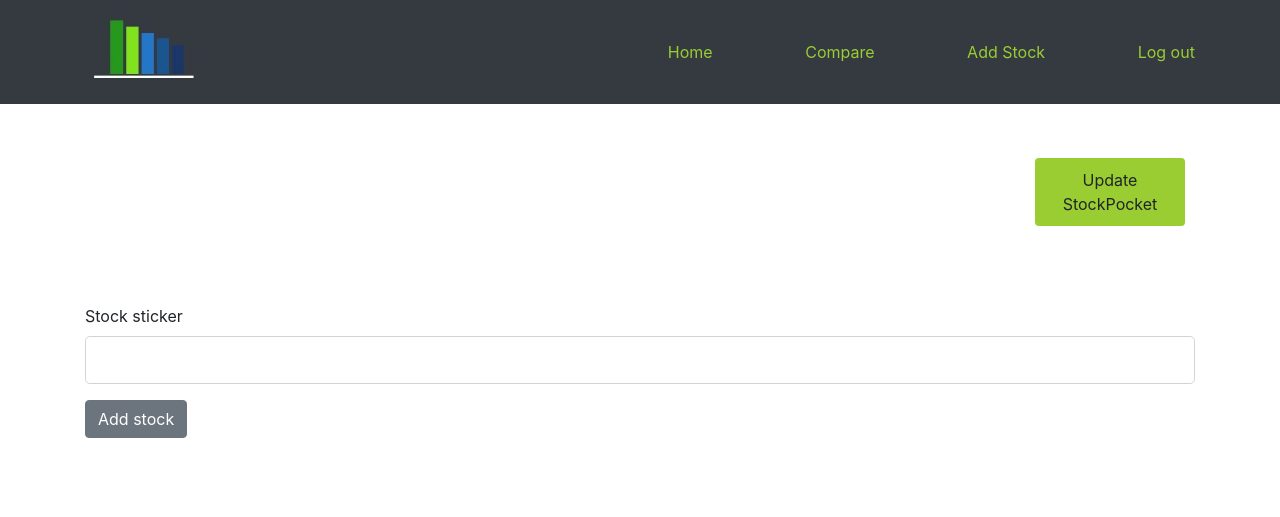
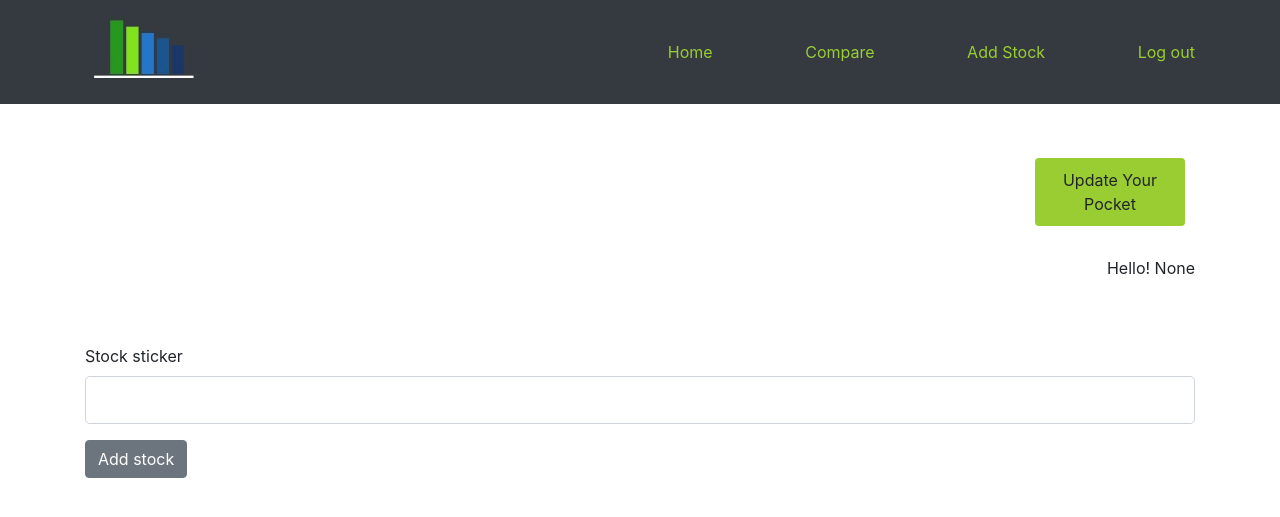
Before and after one commit to Divyaishu31/StockPocket, a Flask app: page /addStock in a window 1280 px wide. Shown: the top 517 px of the page. Run offline with Flask 2, Linux system fonts and the light colour scheme; the visitor is signed in with stand-in values (Sample User, id 1); data comes from the database, SQL or seed files in the repository; both versions use the stored data as it was after the commit; some libraries are stand-ins or nearby versions.

Commit message:
Duplicate stock issue resolved,Updated Frontend

```diff
--- a/project/templates/base.html
+++ b/project/templates/base.html
@@ -63,7 +63,8 @@
               <a class="btn btn-signup" href="{{url_for("users.register")}}">Sign up</a>
             {% endif %}
             {% if current_user.is_authenticated %}
-              <a class="btn btn-update" href="{{url_for("users.update")}}">Update StockPocket</a>
+              <a class="btn btn-update" href="{{url_for("users.update")}}">Update Your Pocket</a>
+              <p>Hello! {{current_user}}</p>
             {% endif %}
 
           </div>
--- a/project/users/views.py
+++ b/project/users/views.py
@@ -76,13 +76,13 @@
     if form.validate_on_submit():
 
         stock = Portfolio(mobile=current_user.mobile, sticker=form.sticker.data)
+        check_stock = Portfolio.query.filter(Portfolio.mobile == str(stock.mobile),Portfolio.sticker == str(stock.sticker)).first()
+        print(type(check_stock))
+        print(check_stock)
 
-        db.session.add(stock)
-        db.session.commit()
-
-        stock = Portfolio.query.filter_by(mobile=current_user.mobile)
-        print(stock.all())
-
+        if check_stock == None :
+            db.session.add(stock)
+            db.session.commit()
         return redirect(url_for("users.addStock"))
 
     return render_template("addStock.html",form=form)
```
Also changed, not shown: migrations/versions/b75d347155e3_finalized.py (renamed from migrations/versions/193aee0066f5_working_release_3.py, +4 -4 lines), project/data.sqlite.
